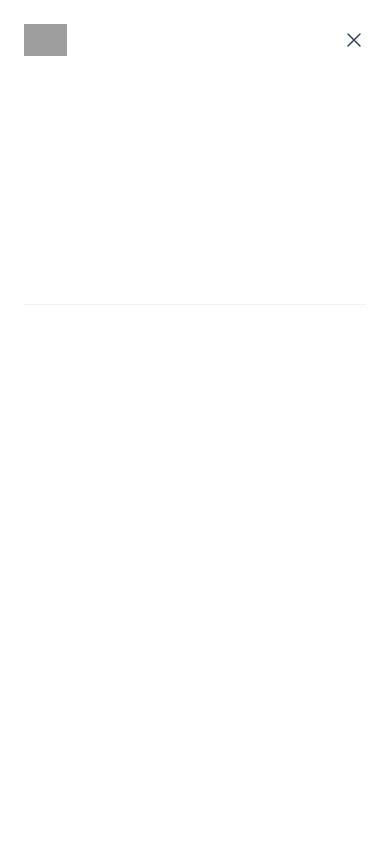
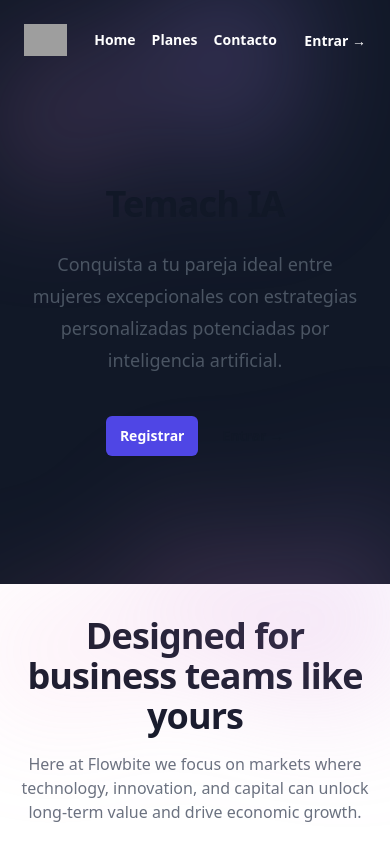
Before and after one commit to fernandopanduro/temachia, a React (Vite) app: page /landing in a window 390 px wide. Shown: the top 844 px of the page. Built offline with nearby package versions, Linux system fonts and the light colour scheme; grey boxes are pictures that could not be loaded.

Commit message:
🌈 style(Change copys):

```diff
--- a/src/pages/Landing/Landing.tsx
+++ b/src/pages/Landing/Landing.tsx
@@ -1,11 +1,10 @@
+import { Link } from "react-router-dom";
 import { Footer } from "../../components/Footer/Footer";
-import { Header } from "../../components/Header/Header";
 
 export const Landing = () => {
   return (
     <div>
-      <Header />
-      <div>
+      <div className="dark:bg-gray-900">
         <header className=" absolute inset-x-0 top-0 z-50">
           <nav
             className="flex items-center justify-between p-6 lg:px-8"
@@ -20,124 +19,33 @@ export const Landing = () => {
                 />
               </a>
             </div>
-            <div className="flex lg:hidden">
-              <button
-                type="button"
-                className="-m-2.5 inline-flex items-center justify-center rounded-md p-2.5 text-gray-700">
-                <span className="sr-only text-white">Open main menu</span>
-                <svg
-                  className="h-6 w-6"
-                  fill="none"
-                  viewBox="0 0 24 24"
-                  stroke-width="1.5"
-                  stroke="currentColor"
-                  aria-hidden="true">
-                  <path
-                    stroke-linecap="round"
-                    stroke-linejoin="round"
-                    d="M3.75 6.75h16.5M3.75 12h16.5m-16.5 5.25h16.5"
-                  />
-                </svg>
-              </button>
+            <div className="flex gap-x-4 lg:gap-x-12">
+              <Link
+                to={"/"}
+                className="text-sm font-semibold leading-6 text-white">
+                Home
+              </Link>
+              <a
+                href="#planes"
+                className="text-sm font-semibold leading-6 text-white">
+                Planes
+              </a>
+              <Link
+                to={"/contact"}
+                className="text-sm font-semibold leading-6 text-white">
+                Contacto
+              </Link>
             </div>
-            <div className="hidden lg:flex lg:gap-x-12">
-              <a
-                href="#"
+            <div className="lg:flex lg:flex-1 lg:justify-end">
+              <Link
+                to={"/auth/login"}
                 className="text-sm font-semibold leading-6 text-white">
-                Product
-              </a>
-              <a
-                href="#"
-                className="text-sm font-semibold leading-6 text-white">
-                Features
-              </a>
-              <a
-                href="#"
-                className="text-sm font-semibold leading-6 text-white">
-                Marketplace
-              </a>
-              <a
-                href="#"
-                className="text-sm font-semibold leading-6 text-white">
-                Company
-              </a>
-            </div>
-            <div className="hidden lg:flex lg:flex-1 lg:justify-end">
-              <a
-                href="#"
-                className="text-sm font-semibold leading-6 text-white">
-                Log in <span aria-hidden="true">&rarr;</span>
-              </a>
+                Entrar <span aria-hidden="true">&rarr;</span>
+              </Link>
             </div>
           </nav>
-          <div className="lg:hidden" role="dialog" aria-modal="true">
-            <div className="fixed inset-0 z-50"></div>
-            <div className="fixed inset-y-0 right-0 z-50 w-full overflow-y-auto bg-white px-6 py-6 sm:max-w-sm sm:ring-1 sm:ring-gray-900/10">
-              <div className="flex items-center justify-between">
-                <a href="#" className="-m-1.5 p-1.5">
-                  <span className="sr-only text-white">Your Company</span>
-                  <img
-                    className="h-8 w-auto"
-                    src="https://tailwindui.com/img/logos/mark.svg?color=indigo&shade=600"
-                    alt=""
-                  />
-                </a>
-                <button
-                  type="button"
-                  className="-m-2.5 rounded-md p-2.5 text-gray-700">
-                  <span className="sr-only text-white">Close menu</span>
-                  <svg
-                    className="h-6 w-6"
-                    fill="none"
-                    viewBox="0 0 24 24"
-                    stroke-width="1.5"
-                    stroke="currentColor"
-                    aria-hidden="true">
-                    <path
-                      stroke-linecap="round"
-                      stroke-linejoin="round"
-                      d="M6 18L18 6M6 6l12 12"
-                    />
-                  </svg>
-                </button>
-              </div>
-              <div className="mt-6 flow-root">
-                <div className="-my-6 divide-y divide-gray-500/10">
-                  <div className="space-y-2 py-6">
-                    <a
-                      href="#"
-                      className="-mx-3 block rounded-lg px-3 py-2 text-base font-semibold leading-7 hover:bg-gray-50 text-white">
-                      Product
-                    </a>
-                    <a
-                      href="#"
-                      className="-mx-3 block rounded-lg px-3 py-2 text-base font-semibold leading-7 text-white hover:bg-gray-50">
-                      Features
-                    </a>
-                    <a
-                      href="#"
-                      className="-mx-3 block rounded-lg px-3 py-2 text-base font-semibold leading-7 text-white hover:bg-gray-50">
-                      Marketplace
-                    </a>
-                    <a
-                      href="#"
-                      className="-mx-3 block rounded-lg px-3 py-2 text-base font-semibold leading-7 text-white hover:bg-gray-50">
-                      Company
-                    </a>
-                  </div>
-                  <div className="py-6">
-                    <a
-                      href="#"
-                      className="-mx-3 block rounded-lg px-3 py-2.5 text-base font-semibold leading-7 text-white hover:bg-gray-50">
-                      Log in
-                    </a>
-                  </div>
-                </div>
-              </div>
-            </div>
-          </div>
         </header>
-        <div className="dark:bg-gray-900 relative isolate px-6 pt-14 lg:px-8">
+        <div className="bg-gray-900 relative isolate px-6 pt-14 lg:px-8">
           <div
             className="absolute inset-x-0 -top-40 -z-10 transform-gpu overflow-hidden blur-3xl sm:-top-80"
             aria-hidden="true">
@@ -149,35 +57,26 @@ export const Landing = () => {
               }}></div>
           </div>
           <div className="mx-auto max-w-2xl py-32 sm:py-48 lg:py-56">
-            <div className="hidden sm:mb-8 sm:flex sm:justify-center">
-              <div className="relative rounded-full px-3 py-1 text-sm leading-6 text-gray-600 ring-1 ring-gray-900/10 hover:ring-gray-900/20 dark:text-white">
-                Announcing our next round of funding.{" "}
-                <a href="#" className="font-semibold text-indigo-600">
-                  <span className="absolute inset-0" aria-hidden="true"></span>
-                  Read more <span aria-hidden="true">&rarr;</span>
-                </a>
-              </div>
-            </div>
             <div className="text-center">
               <h1 className="text-4xl font-bold tracking-tight text-gray-900 sm:text-6xl dark:text-white">
-                Data to enrich your online business
+                Temach IA
               </h1>
               <p className="mt-6 text-lg leading-8 text-gray-600 dark:text-white">
-                Anim aute id magna aliqua ad ad non deserunt sunt. Qui irure qui
-                lorem cupidatat commodo. Elit sunt amet fugiat veniam occaecat
-                fugiat aliqua.
+                Conquista a tu pareja ideal entre mujeres excepcionales con
+                estrategias personalizadas potenciadas por inteligencia
+                artificial.
               </p>
               <div className="mt-10 flex items-center justify-center gap-x-6">
-                <a
-                  href="#"
+                <Link
+                  to={"/auth/register"}
                   className="rounded-md bg-indigo-600 px-3.5 py-2.5 text-sm font-semibold text-white shadow-sm hover:bg-indigo-500 focus-visible:outline focus-visible:outline-2 focus-visible:outline-offset-2 focus-visible:outline-indigo-600">
-                  Get started
-                </a>
-                <a
-                  href="#"
+                  Registrar
+                </Link>
+                <Link
+                  to={"/auth/login"}
                   className="text-sm font-semibold leading-6 text-gray-900 dark:text-white">
-                  Learn more <span aria-hidden="true">→</span>
-                </a>
+                  Entrar <span aria-hidden="true">→</span>
+                </Link>
               </div>
             </div>
           </div>
```
